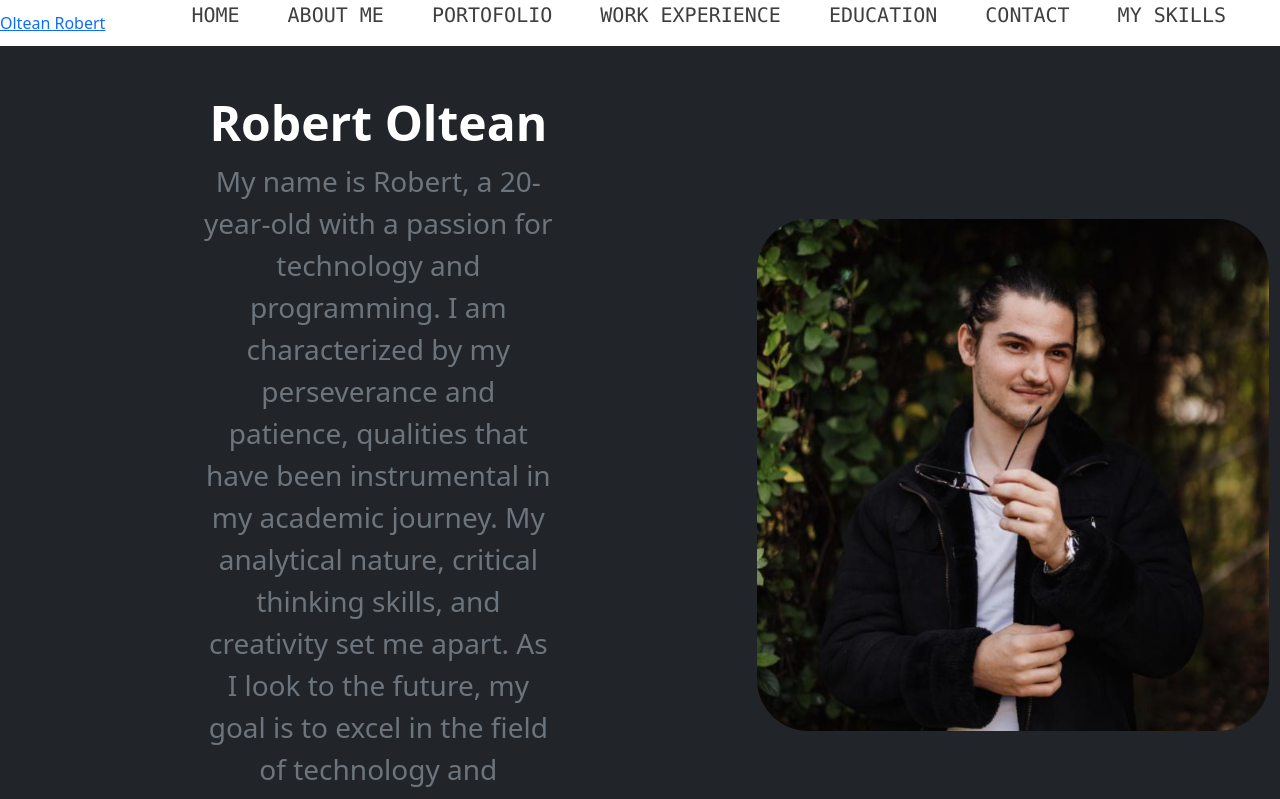
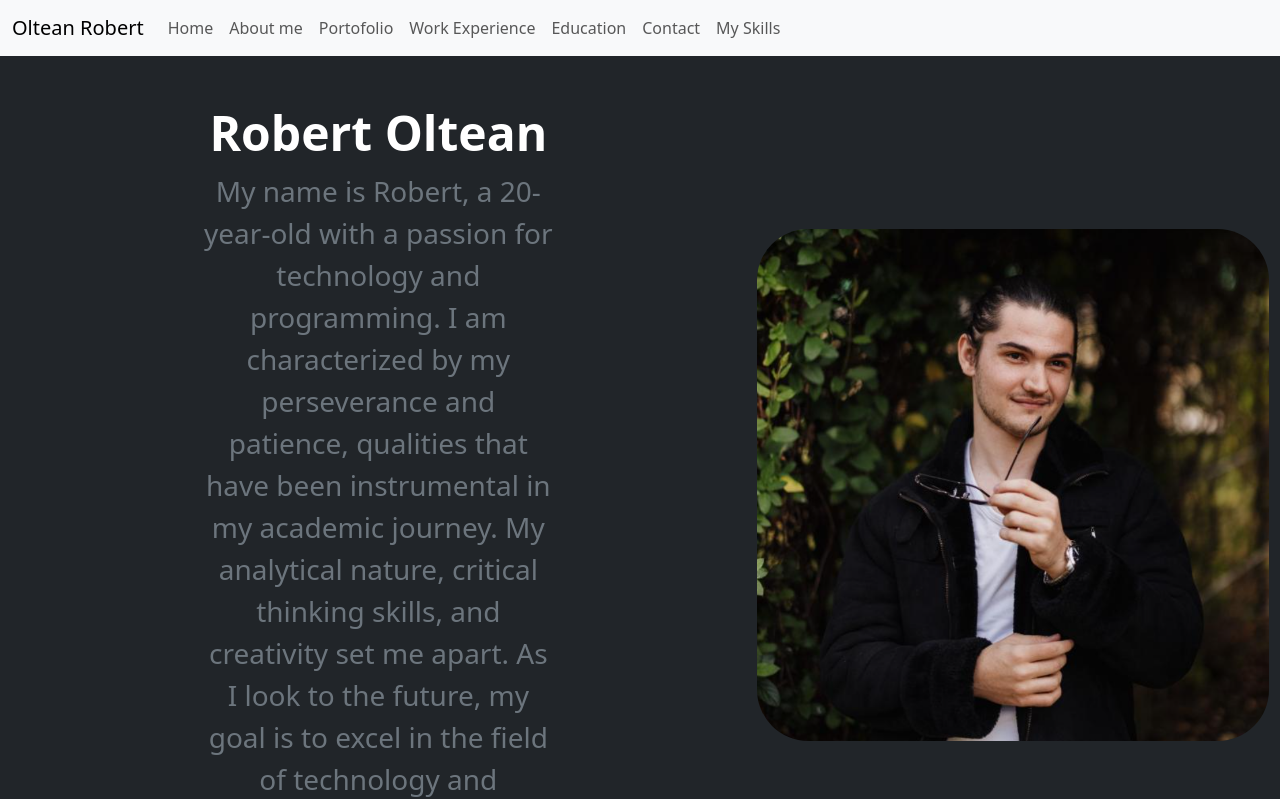
Before and after one commit to RobertOltean314/CV, a website: page resume.html in a window 1280 px wide. Shown: the top 799 px of the page. Drawn offline with nearby package versions, Linux system fonts and the light colour scheme.

Commit message:
Moving back to Bootstrap

```diff
--- a/resume.html
+++ b/resume.html
@@ -11,33 +11,47 @@
     />
   </head>
   <body>
-    <!-- Navigation Bar -->
-    <header class="header">
-      <nav class="header__nav nav">
-        <a class="brand" href="#">Oltean Robert</a>
-        <ul class="nav__wrapper clearfix">
-          <li class="nav__item">
-            <a href="#home" class="nav__link">Home</a>
+    <header>
+      <nav class="navbar navbar-expand-lg bg-body-tertiary">
+        <div class="container-fluid">
+          <a class="navbar-brand" href="#">Oltean Robert</a>
+          <button
+            class="navbar-toggler"
+            type="button"
+            data-bs-toggle="collapse"
+            data-bs-target="#navbarNav"
+            aria-controls="navbarNav"
+            aria-expanded="false"
+            aria-label="Toggle navigation"
+          >
+            <span class="navbar-toggler-icon"></span>
+          </button>
+          <div class="collapse navbar-collapse" id="navbarNav">
+            <ul class="navbar-nav">
+              <li class="nav-item">
+                <a class="nav-link" href="#home">Home</a>
               </li>
-          <li class="nav__item">
-            <a href="#about-me" class="nav__link">About me</a>
+              <li class="nav-item">
+                <a class="nav-link" href="#about-me">About me</a>
               </li>
-          <li class="nav__item">
-            <a href="#portofolio" class="nav__link">Portofolio</a>
+              <li class="nav-item">
+                <a class="nav-link" href="#portofolio">Portofolio</a>
               </li>
-          <li class="nav__item">
-            <a href="#work-experience" class="nav__link">Work Experience</a>
+              <li class="nav-item">
+                <a class="nav-link" href="#work-experience">Work Experience</a>
               </li>
-          <li class="nav__item">
-            <a href="#education" class="nav__link">Education</a>
+              <li class="nav-item">
+                <a class="nav-link" href="#education">Education</a>
               </li>
-          <li class="nav__item">
-            <a href="#contact" class="nav__link">Contact</a>
+              <li class="nav-item">
+                <a class="nav-link" href="#contact">Contact</a>
               </li>
-          <li class="nav__item">
-            <a href="#skills" class="nav__link">My Skills</a>
+              <li class="nav-item">
+                <a class="nav-link" href="#skills">My Skills</a>
               </li>
             </ul>
+          </div>
+        </div>
       </nav>
     </header>
 
```
Lines whose indentation alone changed are shown as unchanged.
